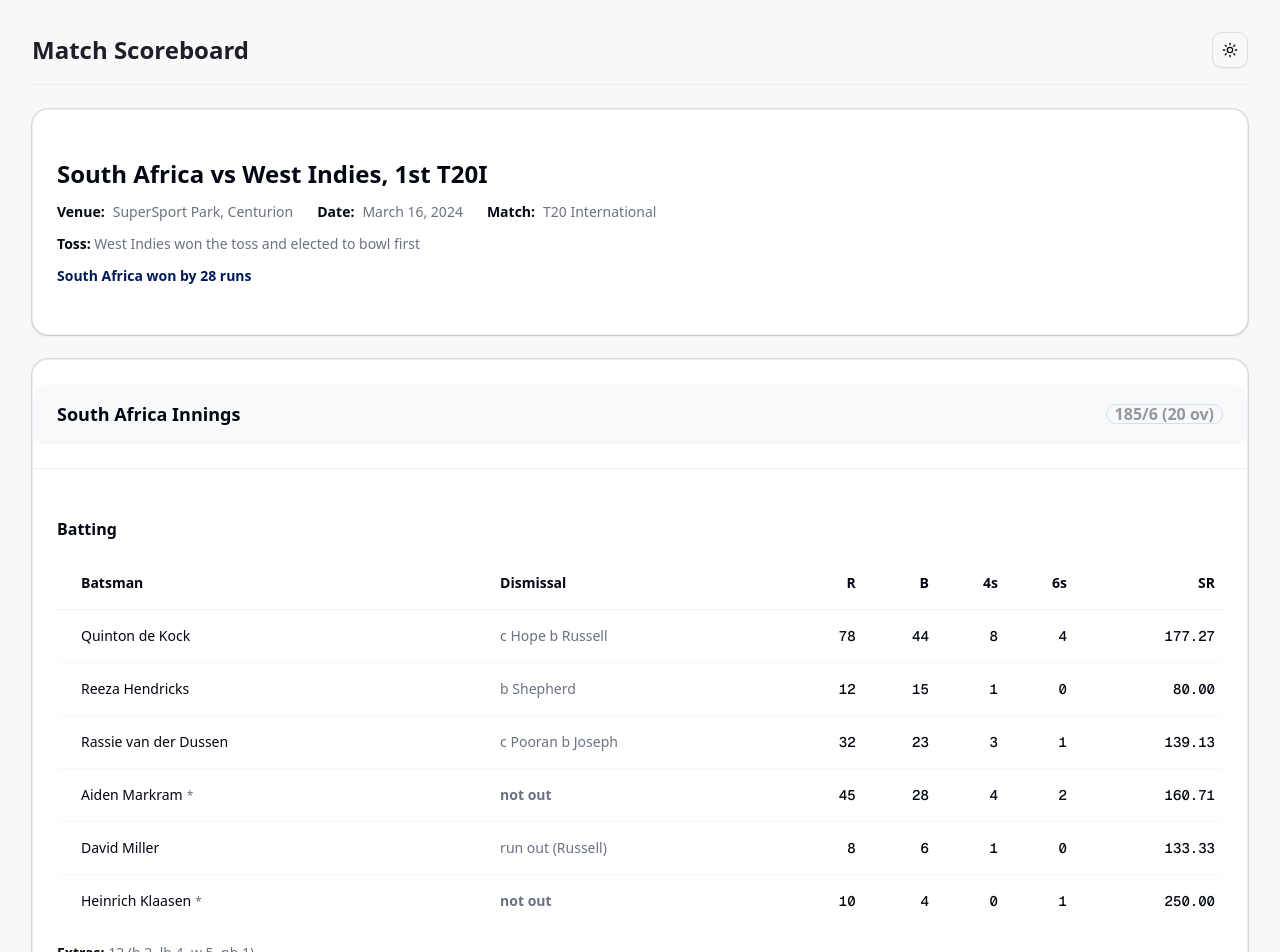
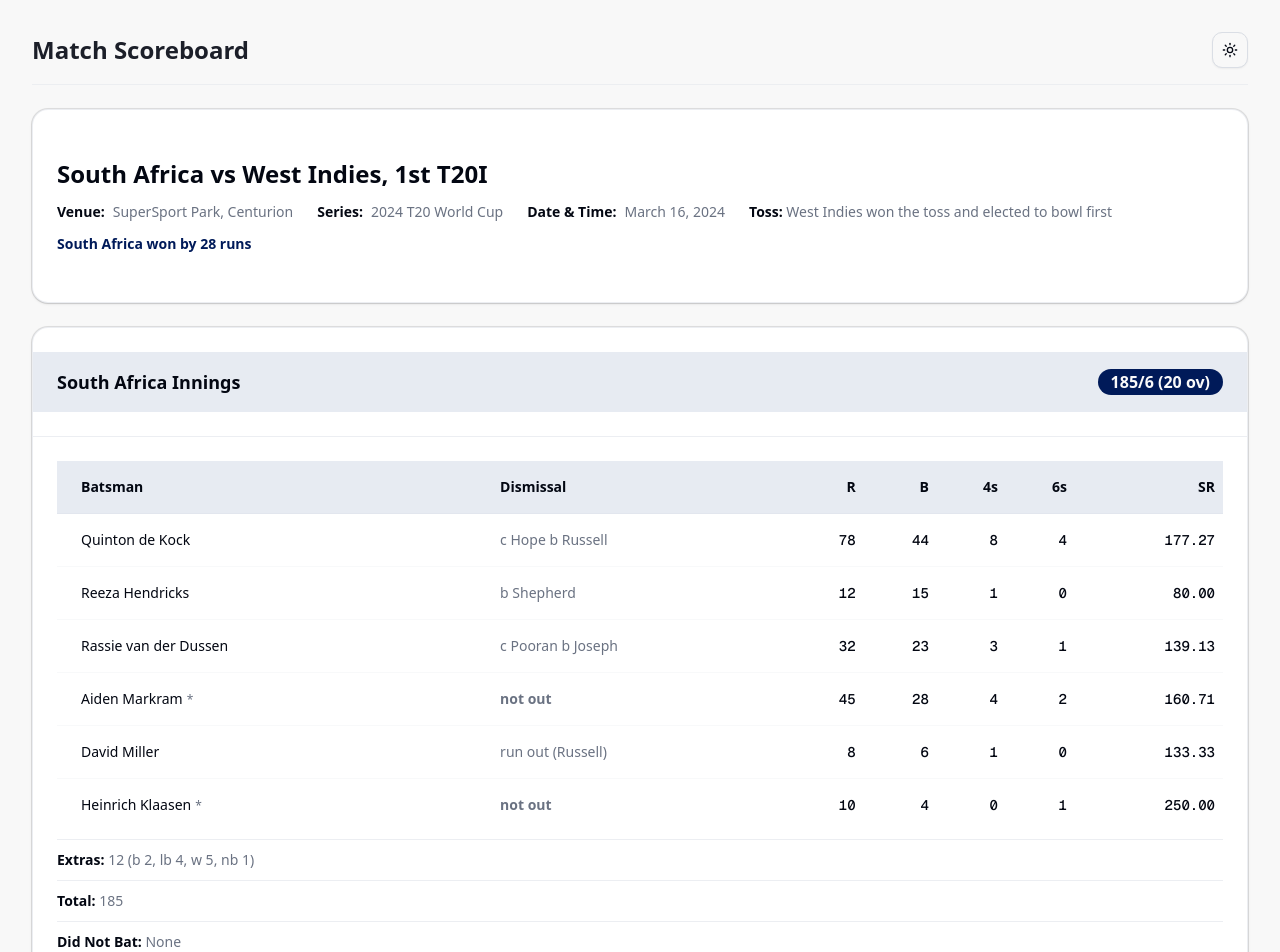
Before and after one commit to Lucifer-00007/cricket_panel_frontend, a Next.js app: page /scoreboard in a window 1280 px wide. Shown: the top 952 px of the page. Built offline with nearby package versions, Linux system fonts and the light colour scheme.

Commit message:
feat: Update scoreboard data model to use `series` instead of `matchType`, add 'Did Not Bat' and 'Total' sections to innings, and introduce a `ScoreHeader` component for improved display.

```diff
--- a/app/components/scoreboard/batting-table.tsx
+++ b/app/components/scoreboard/batting-table.tsx
@@ -17,7 +17,7 @@ export function BattingTable({ batsmen }: BattingTableProps) {
     return (
         <div className="overflow-x-auto">
             <Table>
-                <TableHeader>
+                <TableHeader className="bg-muted dark:bg-white/5">
                     <TableRow className="hover:bg-transparent border-border/40 dark:border-white/[0.05]">
                         <TableHead className="px-6 py-4 font-bold text-sm text-foreground">Batsman</TableHead>
                         <TableHead className="font-bold text-sm text-foreground">Dismissal</TableHead>
--- a/app/components/scoreboard/bowling-table.tsx
+++ b/app/components/scoreboard/bowling-table.tsx
@@ -16,7 +16,7 @@ export function BowlingTable({ bowlers }: BowlingTableProps) {
     return (
         <div className="overflow-x-auto">
             <Table>
-                <TableHeader>
+                <TableHeader className="bg-muted dark:bg-white/5">
                     <TableRow className="hover:bg-transparent border-border/40 dark:border-white/[0.05]">
                         <TableHead className="px-6 py-4 font-bold text-sm text-foreground">Bowler</TableHead>
                         <TableHead className="font-bold text-sm text-foreground text-right">O</TableHead>
--- a/app/components/scoreboard/match-header.tsx
+++ b/app/components/scoreboard/match-header.tsx
@@ -4,16 +4,16 @@ interface MatchHeaderProps {
     matchTitle: string
     venue: string
     date: string
-    matchType: string
+    series: string
     tossInfo?: string
     result?: string
 }
 
 export function MatchHeader({
     matchTitle,
+    series,
     venue,
     date,
-    matchType,
     tossInfo,
     result
 }: MatchHeaderProps) {
@@ -28,21 +28,22 @@ export function MatchHeader({
                             <span>{venue}</span>
                         </div>
                         <div className="flex items-center gap-2">
-                            <span className="font-semibold text-foreground">Date:</span>
+                            <span className="font-semibold text-foreground">Series:</span>
+                            <span>{series}</span>
+                        </div>
+                        <div className="flex items-center gap-2">
+                            <span className="font-semibold text-foreground">Date & Time:</span>
                             <span>{date}</span>
                         </div>
-                        <div className="flex items-center gap-2">
-                            <span className="font-semibold text-foreground">Match:</span>
-                            <span>{matchType}</span>
-                        </div>
+                        {tossInfo && (
+                            <p className="text-sm text-muted-foreground">
+                                <span className="font-semibold text-foreground">Toss:</span> {tossInfo}
+                            </p>
+                        )}
                     </div>
-                    {tossInfo && (
-                        <p className="text-sm text-muted-foreground">
-                            <span className="font-semibold text-foreground">Toss:</span> {tossInfo}
-                        </p>
-                    )}
+
                     {result && (
-                        <p className="text-sm font-semibold text-primary">
+                        <p className="font-semibold text-primary">
                             {result}
                         </p>
                     )}
--- a/app/components/ui/card.tsx
+++ b/app/components/ui/card.tsx
@@ -83,6 +83,19 @@ function CardFooter({ className, ...props }: React.ComponentProps<"div">) {
   )
 }
 
+function ScoreHeader({ className, ...props }: React.ComponentProps<"div">) {
+  return (
+    <div
+      data-slot="card-header"
+      className={cn(
+        "gap-1 px-6 group-data-[size=sm]/card:px-4 [.border-b]:pb-6 group-data-[size=sm]/card:[.border-b]:pb-4 group/card-header @container/card-header grid auto-rows-min items-start has-data-[slot=card-action]:grid-cols-[1fr_auto] has-data-[slot=card-description]:grid-rows-[auto_auto]",
+        className
+      )}
+      {...props}
+    />
+  )
+}
+
 export {
   Card,
   CardHeader,
@@ -91,4 +104,5 @@ export {
   CardAction,
   CardDescription,
   CardContent,
+  ScoreHeader,
 }
--- a/app/lib/scoreboard-types.ts
+++ b/app/lib/scoreboard-types.ts
@@ -40,15 +40,17 @@ export interface InningsData {
     batting: BatsmanStats[]
     bowling: BowlerStats[]
     fallOfWickets: FallOfWicket[]
+    didNotBat?: string[]
 }
 
 export interface ScoreboardData {
     matchTitle: string
     venue: string
     date: string
-    matchType: string
+    series: string
     tossInfo?: string
     innings: InningsData[]
+    didNotBat?: string[]
     result?: string
     playerOfTheMatch?: string
 }
--- a/app/scoreboard/page.tsx
+++ b/app/scoreboard/page.tsx
@@ -1,4 +1,4 @@
-import { Card, CardContent, CardHeader, CardTitle } from '@/components/ui/card'
+import { Card, CardContent, CardTitle, ScoreHeader } from '@/components/ui/card'
 import { Separator } from '@/components/ui/separator'
 import { Badge } from '@/components/ui/badge'
 import { ModeToggle } from '@/components/mode-toggle'
@@ -12,8 +12,8 @@ import { type ScoreboardData } from '@/lib/scoreboard-types'
 const dummyScoreboardData: ScoreboardData = {
     matchTitle: 'South Africa vs West Indies, 1st T20I',
     venue: 'SuperSport Park, Centurion',
+    series: '2024 T20 World Cup',
     date: 'March 16, 2024',
-    matchType: 'T20 International',
     tossInfo: 'West Indies won the toss and elected to bowl first',
     result: 'South Africa won by 28 runs',
     playerOfTheMatch: 'Quinton de Kock',
@@ -306,7 +306,7 @@ export default function ScoreboardPage() {
                     matchTitle={dummyScoreboardData.matchTitle}
                     venue={dummyScoreboardData.venue}
                     date={dummyScoreboardData.date}
-                    matchType={dummyScoreboardData.matchType}
+                    series={dummyScoreboardData.series}
                     tossInfo={dummyScoreboardData.tossInfo}
                     result={dummyScoreboardData.result}
                 />
@@ -314,41 +314,54 @@ export default function ScoreboardPage() {
                 {/* Innings Cards */}
                 {dummyScoreboardData.innings.map((innings, index) => (
                     <Card key={index} className="border border-border/50 shadow-sm overflow-hidden bg-card">
-                        <CardHeader className="px-6 py-4 bg-muted/30">
+                        <ScoreHeader className="px-6 py-4 bg-muted dark:bg-white/10">
                             <div className="flex items-center justify-between">
                                 <CardTitle className="text-lg font-bold">
                                     {innings.teamName} Innings
                                 </CardTitle>
-                                <Badge variant="secondary" className="text-base font-bold">
+                                <Badge variant="default" className="p-3 text-base font-bold">
                                     {innings.score}/{innings.wickets} ({innings.overs} ov)
                                 </Badge>
                             </div>
-                        </CardHeader>
+                        </ScoreHeader>
                         <Separator className="h-px bg-border/50" />
 
                         <CardContent className="p-0">
                             {/* Batting Section */}
-                            <div className="p-6 space-y-4">
-                                <h3 className="text-base font-bold text-foreground">Batting</h3>
+                            <div className="px-6 space-y-2">
                                 <BattingTable batsmen={innings.batting} />
 
+                                <Separator className="h-px bg-border/50" />
                                 {/* Extras */}
-                                <div className="text-sm text-muted-foreground">
+                                <div className="text-sm text-muted-foreground my-2.5">
                                     <span className="font-semibold text-foreground">Extras:</span>{' '}
                                     {innings.extras.total} (b {innings.extras.byes}, lb {innings.extras.legByes}, w {innings.extras.wides}, nb {innings.extras.noBalls})
                                 </div>
 
+                                <Separator className="h-px bg-border/50" />
+                                {/* Total */}
+                                <div className="text-sm text-muted-foreground my-2.5">
+                                    <span className="font-semibold text-foreground">Total:</span>{' '}
+                                    {innings.score}
+                                </div>
+
+                                <Separator className="h-px bg-border/50" />
+                                {/* Did Not Bat */}
+                                <div className="text-sm text-muted-foreground my-2.5">
+                                    <span className="font-semibold text-foreground">Did Not Bat:</span>{' '}
+                                    {innings.didNotBat?.join(', ') ?? 'None'}
+                                </div>
+                            </div>
+
+                            {/* Bowling Section */}
+                            <div className="p-6 space-y-4">
+                                <BowlingTable bowlers={innings.bowling} />
+
+                                <Separator className="h-px bg-border/50" />
                                 {/* Fall of Wickets */}
                                 <FallOfWickets wickets={innings.fallOfWickets} />
                             </div>
 
-                            <Separator className="h-px bg-border/50" />
-
-                            {/* Bowling Section */}
-                            <div className="p-6 space-y-4">
-                                <h3 className="text-base font-bold text-foreground">Bowling</h3>
-                                <BowlingTable bowlers={innings.bowling} />
-                            </div>
                         </CardContent>
                     </Card>
                 ))}
```
